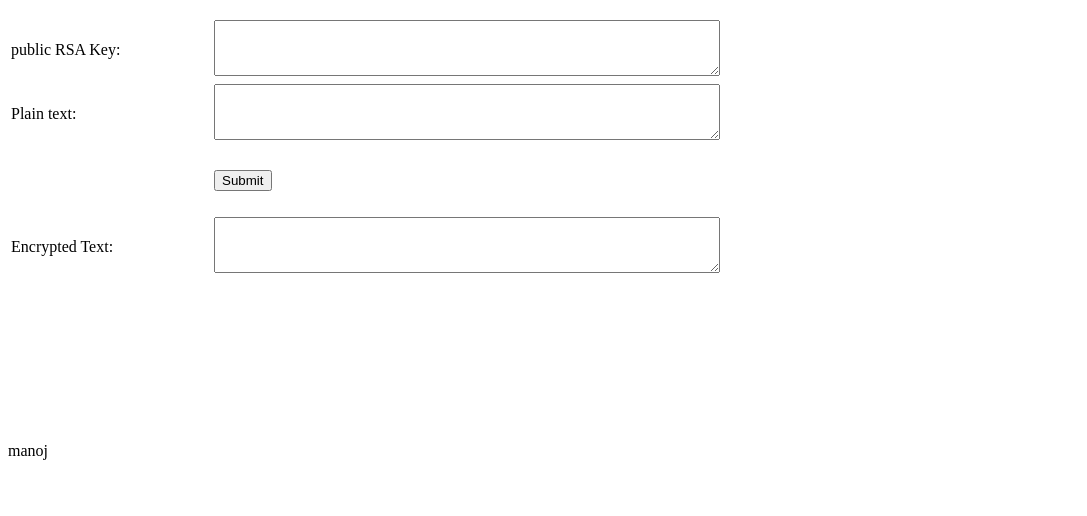
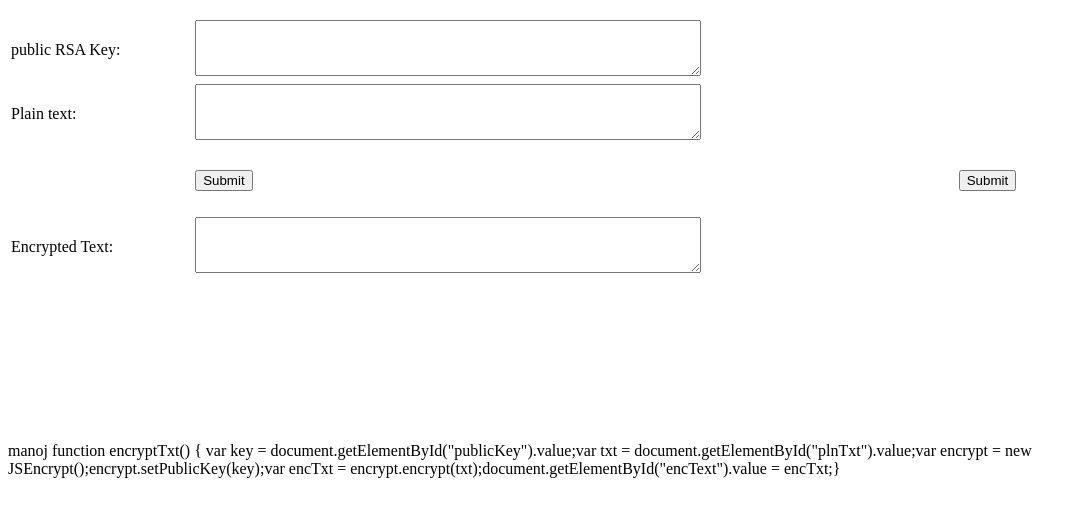
Before and after one commit to AshokReddy556/masmanoj.github.io, a plain HTML site: page encrypt/encrypt.html in a window 1280 px wide. Shown: the part 50-566 px from the top of the page, without its empty margins (0-1087 px from the left). Drawn offline with Linux system fonts and the light colour scheme.

Commit message:
Update encrypt.html

```diff
--- a/encrypt/encrypt.html
+++ b/encrypt/encrypt.html
@@ -31,6 +31,8 @@
 			</td>
 			<td> <button type = "submit" name ="submit" onclick="encryptTxt();">Submit</button>
 			</td>
+			<td> <button type = "submit" name ="submit1" onclick="decryptTxt();">Submit</button>
+			</td>
 		</tr>
 		<tr>
 			<td> &nbsp;
@@ -50,7 +52,14 @@
 	<script type="text/javascript">
 
 		function encryptTxt() {	var key =  document.getElementById("publicKey").value;var txt = document.getElementById("plnTxt").value;var encrypt = new JSEncrypt();encrypt.setPublicKey(key);var encTxt = encrypt.encrypt(txt);document.getElementById("encText").value =  encTxt;}
+		function decryptTxt() {	var key =  document.getElementById("publicKey").value;var txt = document.getElementById("plnTxt").value;var decrypt = new JSEncrypt();decrypt.setPrivateKey(key);var encTxt = decrypt.decrypt(txt);document.getElementById("encText").value =  encTxt;}
 	</script>
 
 </body>
 </html>
+
+		function encryptTxt() {	var key =  document.getElementById("publicKey").value;var txt = document.getElementById("plnTxt").value;var encrypt = new JSEncrypt();encrypt.setPublicKey(key);var encTxt = encrypt.encrypt(txt);document.getElementById("encText").value =  encTxt;}
+	</script>
+
+</body>
+</html>
```
